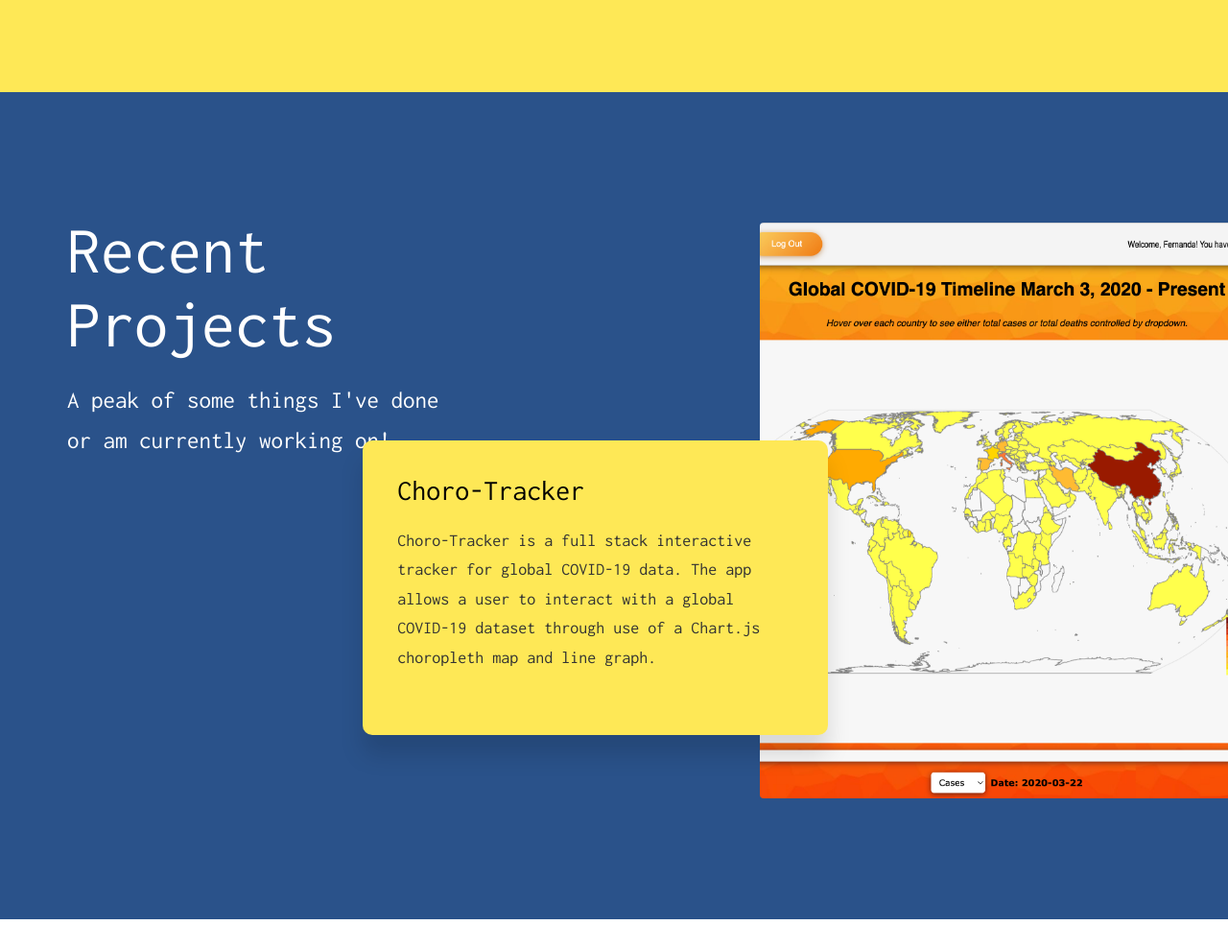
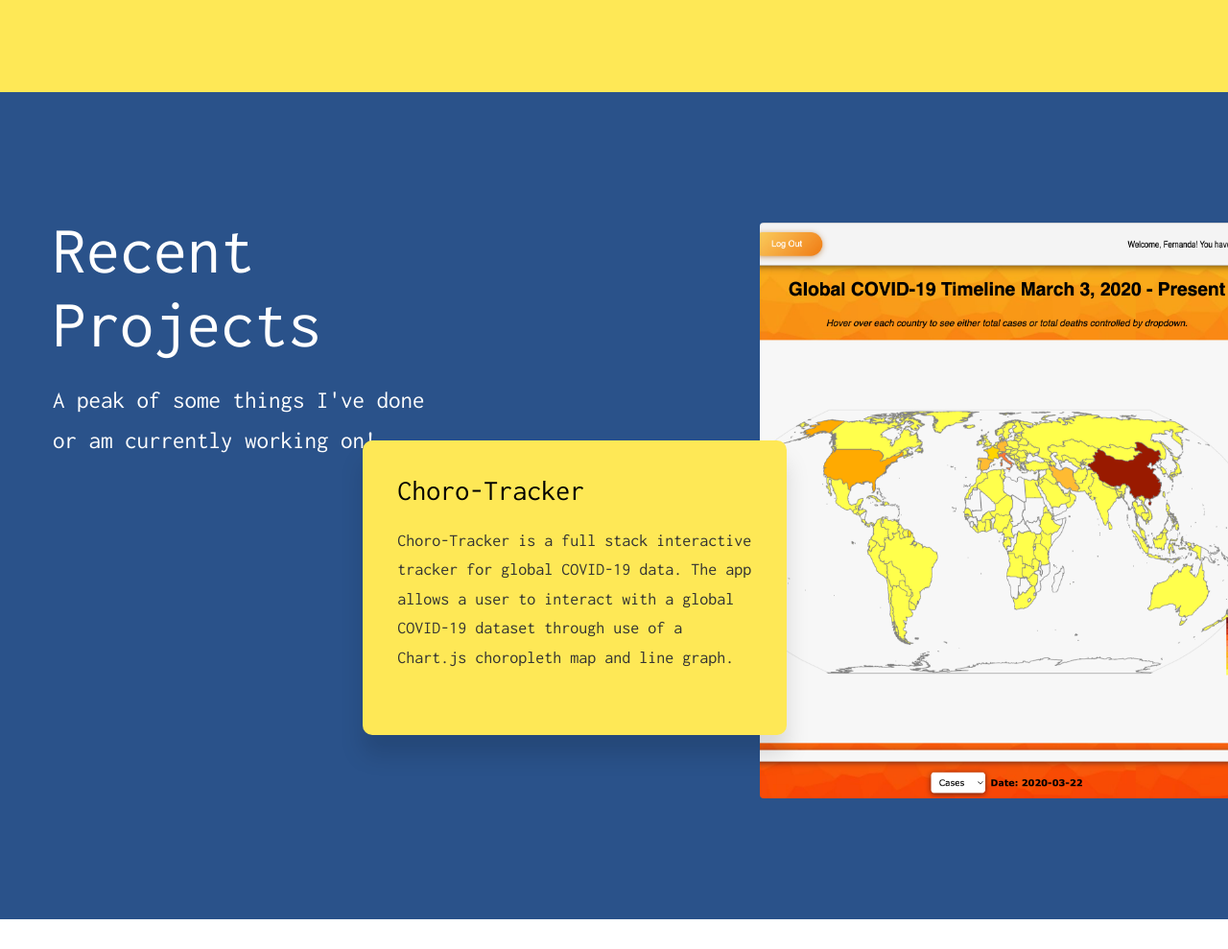
Before and after one commit to fernperezg97/my_portfolio, a Flask app: page / in a window 1280 px wide. Shown: the part 2174-3163 px from the top of the page at 96% size. Run offline with Flask 3, Linux system fonts and the light colour scheme; some libraries are stand-ins or nearby versions; some web fonts are replaced.

Commit message:
Previous uncommitted changed

```diff
--- a/templates/index.html
+++ b/templates/index.html
@@ -196,9 +196,11 @@
 		<div class="container">
 			<div class="row">
 				<div class="col-md-6 animate-box">
-					<div class="heading">
-						<h2>Recent Projects</h2>
-						<p>A peak of some things I've done or am currently working on!</p>
+					<div class="row">
+						<div class="heading">
+							<h2>Recent Projects</h2>
+							<p>A peak of some things I've done or am currently working on!</p>
+						</div>
 					</div>
 				</div>
 				<div class="col-md-6 col-md-push-1 animate-box">
@@ -209,7 +211,7 @@
 					   		<div class="overlay-gradient"></div>
 					   		<div class="container-fluid">
 					   			<div class="row">
-						   			<div class="col-md-12 col-md-offset-0 col-md-pull-10 slider-text slider-text-bg">
+						   			<div class="col-md-11 col-md-offset-0 col-md-pull-10 slider-text slider-text-bg">
 						   				<div class="slider-text-inner">
 						   					<div class="desc">
 												<h2>Choro-Tracker</h2>
```
